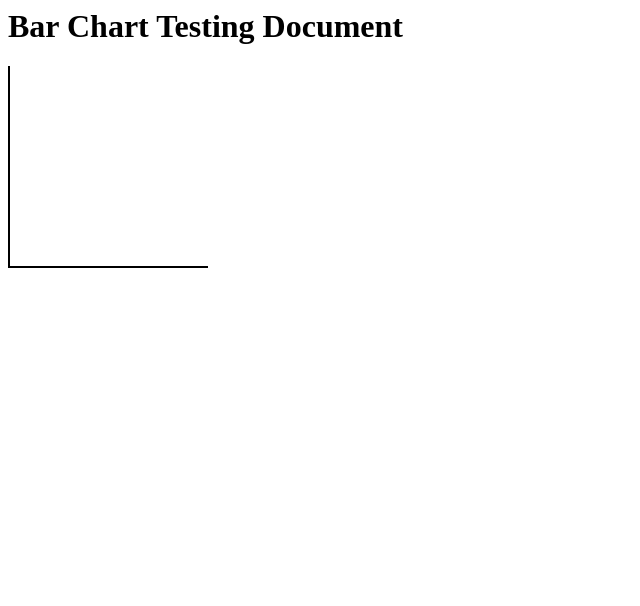
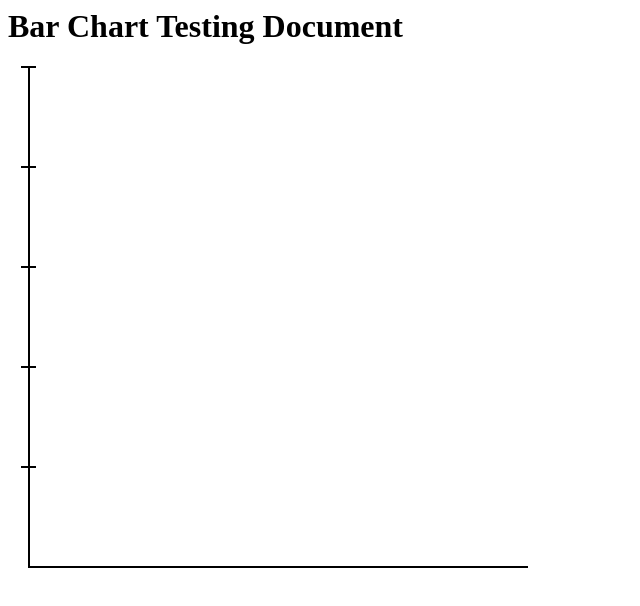
Before and after one commit to Arshya-S/Bar-Chart, a website: page index.html in a window 1280 px wide. Shown: the whole page, without its empty margins (0-640 px from the left). Drawn offline with nearby package versions, Linux system fonts and the light colour scheme.

Commit message:
added the ticks on the y-axis

```diff
--- a/main.css
+++ b/main.css
@@ -1,4 +1,8 @@
 .h_line {
+  position: relative;
+  bottom: 0;
+  left: 20;
+
   height: 1.5px;
   width: 1px;
   background: black;
@@ -6,7 +10,17 @@
 }
 
 .v_line {
+  position: relative;
+  bottom: 0;
+  left: 20;
   height: 1px;
   width: 1.5px;
   background: black;
 }
+
+.tick {
+  position: absolute;
+  height: 2px;
+  width: 15px;
+  background: black;
+}
--- a/main.js
+++ b/main.js
@@ -12,12 +12,27 @@ $(document).ready(function(){
     const hLine = $('<div>').addClass('h_line')
     hLine.css('width', options.chartWidth);
     $(element).append(hLine);
+
+    // create ticks on the y-axis
+    let interval = options.chartHeight / options.tickCount;
+    for (let i = 0; i < options.tickCount; i++) {
+      let tick = $('<div>').addClass('tick').css('top', i * interval + 'px').css('left', '-7.5px');
+      $(vLine).append(tick);
+    }
   }
 
-// function that creates the bars
-const createBars = function () {
-  return;
-}
+  // function that creates the bars
+  const createBars = function (data,element,options) {
+
+    for (let value of data) {
+      let leftVertical = $('<div>').addClass('bar');
+      leftVertical.css('height', maxValue)
+
+    }
+
+
+
+  }
 
 
 
@@ -37,8 +52,8 @@ const createBars = function () {
 
   // Test Code:
   let element = '#reference';
-  let data = [1,2,3,4,5];
-  let options = {chartWidth:200, chartHeight:200};
+  let data = [2,4,5,6,9];
+  let options = {chartWidth:500, chartHeight:500, tickCount: 5};
 
   drawBarChart(data,options,element);
 
```
